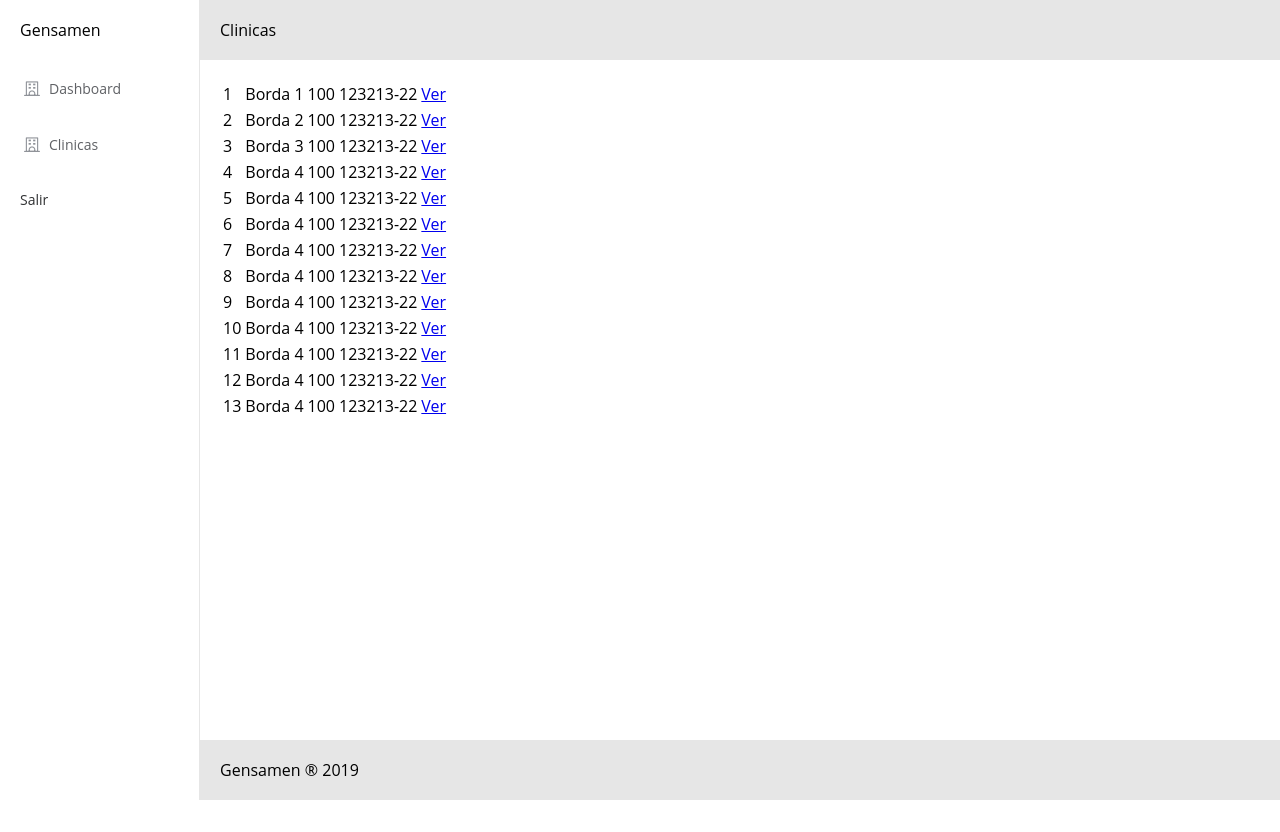
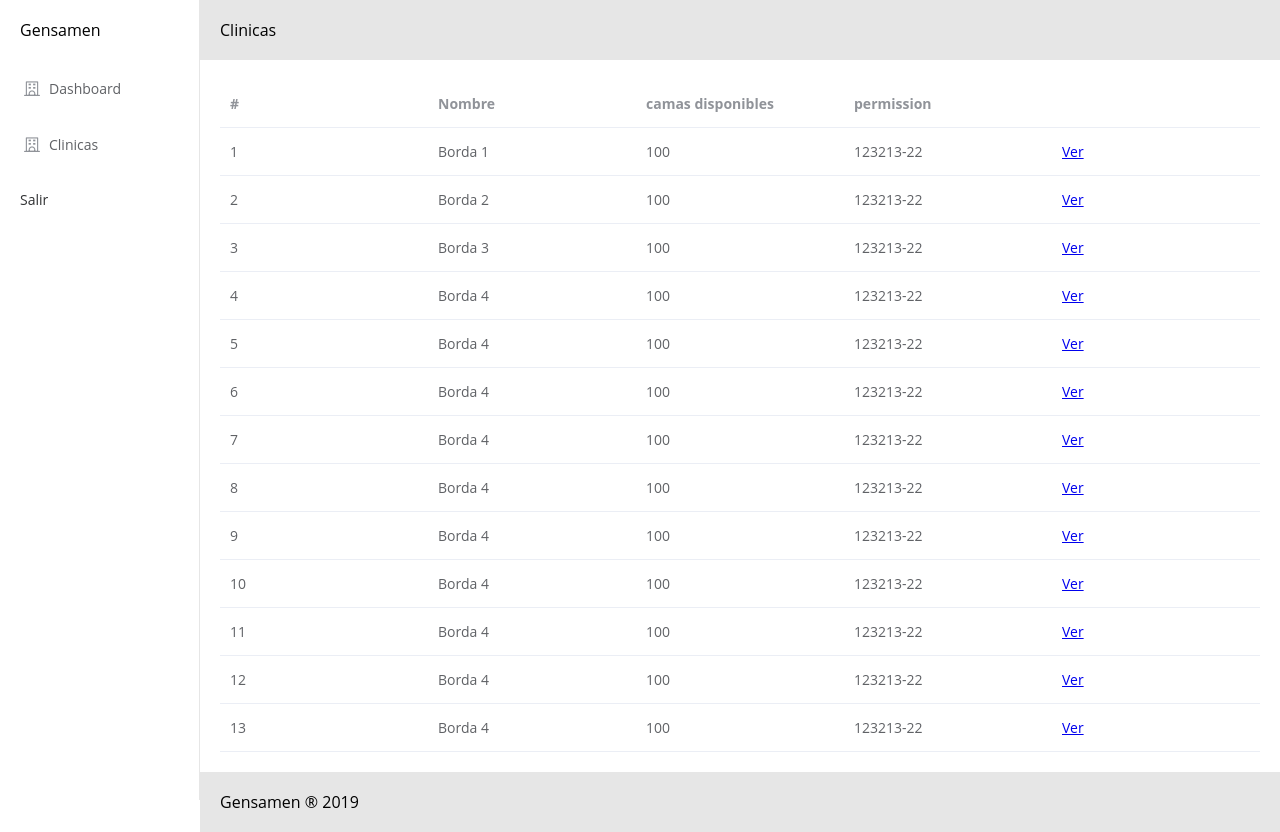
Before and after one commit to jeimon83/gensamen-frontend, a Vue app: page /#/clinicas in a window 1280 px wide. Before the commit the page ends 800 px from the top, so only its background shows below. Built offline with nearby package versions, Linux system fonts and the light colour scheme.

Commit message:
listado de clinicas y pacientes

```diff
--- a/src/components/clinicas/clinica.vue
+++ b/src/components/clinicas/clinica.vue
@@ -1,10 +1,43 @@
 <template>
-  <div>
-    <h1>clinicaa</h1>
-    <h3> id: {{ clinica.id }} </h3>
-    <h3> nombre: {{ clinica.name }}</h3>
-    <h3> camas disponibles: {{ clinica.beds_available }}</h3>
-    <h3> permission: {{ clinica.permission }} </h3>
+  <div class="container-wrapper">
+		<el-header>
+			<div class="main-title">Clinica {{ clinica.name }}</div>
+		</el-header>
+		<el-main>
+		  <h3> id: {{ clinica.id }} </h3>
+		  <h3> camas disponibles: {{ clinica.beds_available }}</h3>
+		  <h3> permission: {{ clinica.permission }} </h3>
+		  <h3>pacientes</h3>
+		  <el-table
+	      :data="clinica.pacientes"
+	      style="width: 100%">
+	      <el-table-column
+	        prop="id"
+	        label="#">
+	      </el-table-column>
+	      <el-table-column
+	        prop="name"
+	        label="Nombre">
+	      </el-table-column>
+	      <el-table-column
+	        prop="last_name"
+	        label="apellido">
+	      </el-table-column>
+	       <el-table-column
+	        prop="dni"
+	        label="dni">
+	      </el-table-column>
+	       <el-table-column
+	        prop="numero_de_paciente"
+	        label="numero de paciente">
+	      </el-table-column>
+	       <el-table-column>
+	       	<template slot-scope="scope">
+	       		<router-link :to="{ name: 'Paciente', params: { id: scope.row.id } }">Ver</router-link>
+	       	</template>
+	      </el-table-column>
+	    </el-table>
+		</el-main>
   </div>
 </template>
 <script>
@@ -16,7 +49,16 @@ export default {
         id: 1,
         name: "casa",
         beds_available: 100,
-        permission: "cualca"
+        permission: "cualca",
+        pacientes: [
+        	{
+        		id: 1,
+        		name: "Carlos",
+        		last_name: "Gomez",
+        		dni: "12.134.565",
+        		numero_de_paciente: "0012-19"
+        	}
+        ]
       }
     }
   }
--- a/src/components/clinicas/clinicas.vue
+++ b/src/components/clinicas/clinicas.vue
@@ -4,15 +4,31 @@
 			<div class="main-title">Clinicas</div>
 		</el-header>
 		<el-main>
-			<table>
-				<tr v-for="clinica in clinicas" :key="clinica.id">
-					<td>{{ clinica.id }}</td>
-					<td>{{ clinica.name }}</td>
-					<td>{{ clinica.beds_available }}</td>
-					<td>{{ clinica.permission }}</td>
-					<td><router-link :to="{ name: 'Clinica', params: { id: clinica.id } }">Ver</router-link></td>
-				</tr>
-			</table>
+			<el-table
+	      :data="clinicas"
+	      style="width: 100%">
+	      <el-table-column
+	        prop="id"
+	        label="#">
+	      </el-table-column>
+	      <el-table-column
+	        prop="name"
+	        label="Nombre">
+	      </el-table-column>
+	      <el-table-column
+	        prop="beds_available"
+	        label="camas disponibles">
+	      </el-table-column>
+	       <el-table-column
+	        prop="permission"
+	        label="permission">
+	      </el-table-column>
+	       <el-table-column>
+	       	<template slot-scope="scope">
+	       		<router-link :to="{ name: 'Clinica', params: { id: scope.row.id } }">Ver</router-link>
+	       	</template>
+	      </el-table-column>
+	    </el-table>
 		</el-main>
   </div>
 </template>
--- /dev/null
+++ b/src/components/pacientes/paciente.vue
@@ -0,0 +1,30 @@
+<template>
+    <div class="container-wrapper">
+        <el-header>
+            <div class="main-title">paciente {{ paciente.name }}</div>
+        </el-header>
+        <el-main>
+            <h3> id: {{ paciente.id }} </h3>
+            <h3> nombre: {{ paciente.name }}</h3>
+            <h3> apellido: {{ paciente.last_name }} </h3>
+            <h3> dni: {{ paciente.dni }} </h3>
+            <h3> numero de paciente: {{ paciente.numero_de_paciente }} </h3>
+        </el-main>
+    </div>
+</template>
+<script>
+export default {
+    name: "paciente",
+    data() {
+        return {
+            paciente: {
+                id: 1,
+                name: "pepe",
+                last_name: "moreno",
+                dni: "12.345.678",
+                numero_de_paciente: "0023-19"
+            }
+        }
+    }
+};
+</script>
--- a/src/router/index.js
+++ b/src/router/index.js
@@ -3,6 +3,7 @@ import Router from 'vue-router'
 import Clinicas from '@/components/clinicas/clinicas'
 import Dashboard from '@/components/dashboard'
 import Clinica from '@/components/clinicas/clinica'
+import Paciente from '@/components/pacientes/paciente'
 Vue.use(Router)
 const router = new Router({
     routes: [{
@@ -19,6 +20,11 @@ const router = new Router({
             path: '/clinica/:id',
             name: 'Clinica',
             component: Clinica
+        },
+        {
+            path: '/paciente/:id',
+            name: 'Paciente',
+            component: Paciente
         }
     ]
 })
```
